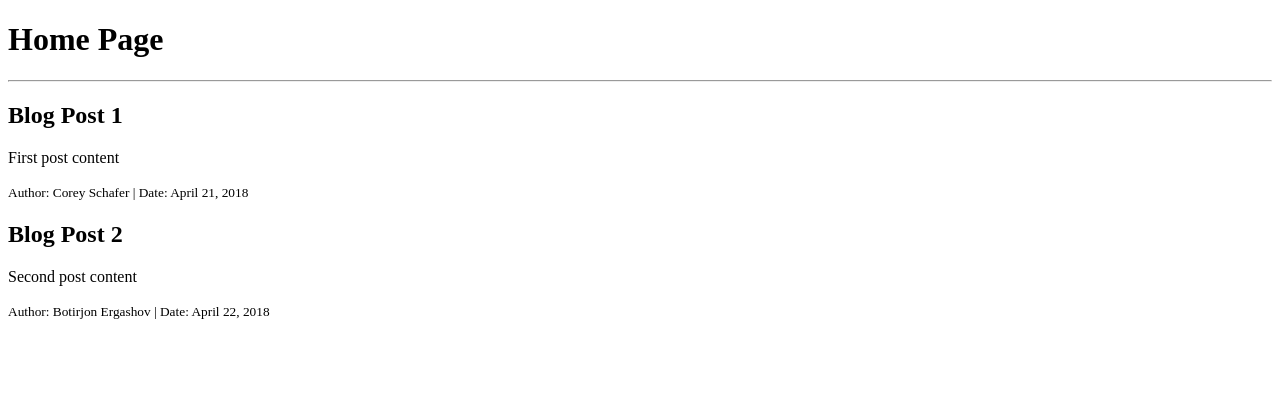
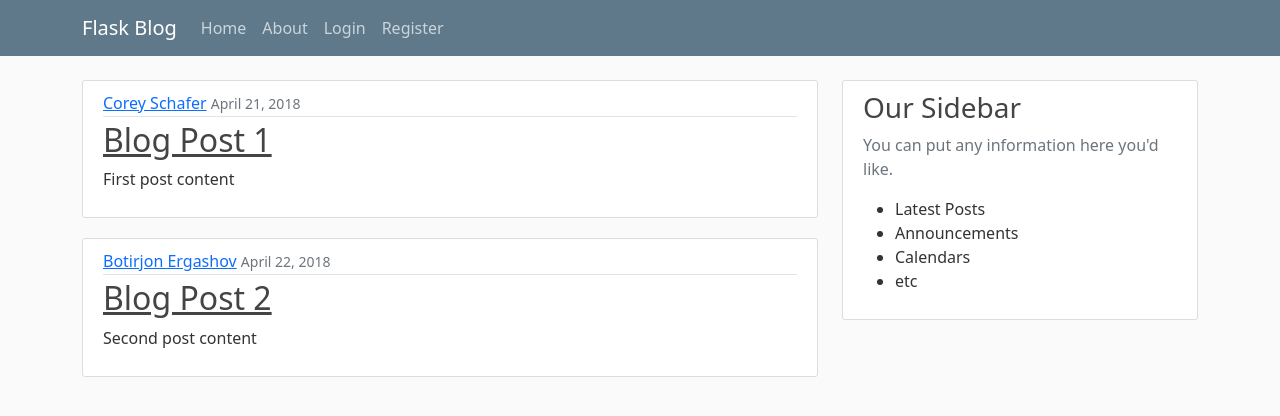
Before and after one commit to TalantDeveloper/flask_blog, a Flask app: page / in a window 1280 px wide. Shown: the top 416 px of the page. Run offline with Flask 3, Linux system fonts and the light colour scheme.

Commit message:
14.08.2023
19:11

```diff
--- a/app.py
+++ b/app.py
@@ -1,6 +1,9 @@
-from flask import Flask, render_template
+from flask import Flask, render_template, url_for, flash, redirect
+from forms import RegistrationForm, LoginForm
 
 app = Flask(__name__)
+
+app.config['SECRET_KEY'] = '762ea6792c314d4af7544fc40f32bf79'
 
 posts = [
     {
@@ -29,5 +32,19 @@ def about():
     return render_template('about.html', title="About")
 
 
+@app.route("/register", methods=['GET', 'POST'])
+def register():
+    form = RegistrationForm()
+    if form.validate_on_submit():
+        flash(f'Account Created for {form.username.data}!', 'success')
+        return redirect(url_for('home'))
+    return render_template('register.html', title="Register", form=form)
+
+
+@app.route("/login")
+def login():
+    form = LoginForm()
+    return render_template('login.html', title="Login", form=form)
+
 if __name__ == '__main__':
     app.run(debug=True)
--- /dev/null
+++ b/static/main.css
@@ -0,0 +1,75 @@
+body{
+    background: #fafafa;
+    color: #333;
+    margin-top: 5rem;
+}
+
+h1, h2, h3, h4, h5, h6 {
+    color: #444;
+}
+
+.bg-steel {
+    background-color: #5f788a;
+
+}
+
+.site-header .navbar-nav .nav-link {
+    color: #cbd5db;
+}
+
+.site-header .navbar-nav .nav-link:hover{
+    color: #fff;
+}
+
+.site-header .navbar-nav .nav-link:active {
+    font-weight: 500;
+}
+
+.content-section {
+    background: #fff;
+    padding: 10px 20px;
+    border: 1px solid #ddd;
+    border-radius: 3px;
+    margin-bottom: 20px;
+}
+.article-title {
+    color: #444;
+}
+a.article-title:hover {
+    color: #428bca;
+    text-decoration: none;
+
+}
+.article-content {
+    white-space: pre-line;
+}
+.article-img {
+    height: 65px;
+    width: 65px;
+    margin-right: 16px;
+}
+.article-metadata {
+    padding-bottom: 1px;
+    margin-bottom: 4px;
+    border-bottom: 1px solid #e3e3e3;
+}
+.article-metadata a:hover{
+    color: #333;
+    text-decoration: none;
+}
+.article-svg {
+    width: 25px;
+    height: 25px;
+    vertical-align: middle;
+}
+.account-img {
+    height: 125px;
+    width: 125px;
+    margin-right: 20px;
+    margin-bottom: 16px;
+
+}
+
+.account-heading {
+    font-size: 2.5rem;
+}
--- a/templates/about.html
+++ b/templates/about.html
@@ -2,9 +2,9 @@
 
 {% block title %}
     {% if title %}
-        <title>Flask blog - {{ title }}</title>
+        Flask blog - {{ title }}
     {% else %}
-        <title>Flask blog</title>
+       Flask blog
     {% endif %}
 {% endblock %}
 
--- a/templates/base.html
+++ b/templates/base.html
@@ -5,14 +5,92 @@
     <meta name="viewport"
           content="width=device-width, user-scalable=no, initial-scale=1.0, maximum-scale=1.0, minimum-scale=1.0">
     <meta http-equiv="X-UA-Compatible" content="ie=edge">
-    {% block title %}
+    <link href="https://cdn.jsdelivr.net/npm/bootstrap@5.0.2/dist/css/bootstrap.min.css" rel="stylesheet"
+          integrity="sha384-EVSTQN3/azprG1Anm3QDgpJLIm9Nao0Yz1ztcQTwFspd3yD65VohhpuuCOmLASjC" crossorigin="anonymous">
 
-    {% endblock %}
+    <link rel="stylesheet" type="text/css" href="{{ url_for('static', filename='main.css') }}">
+    <title>
+
+        {% block title %}
+
+        {% endblock %}
+    </title>
 </head>
 <body>
-{% block content %}
 
-{% endblock %}
+<!-- Navigation bar -->
+<header class="site-header">
+    <nav class="navbar navbar-expand-md navbar-dark bg-steel fixed-top">
+        <div class="container">
+            <a href="/" class="navbar-brand mr-4">Flask Blog</a>
+            <button class="navbar-toggler" type="button" data-toggle="collapse">
+                <span class="navbar-toggle-icon"></span>
+            </button>
+            <div class="collapse navbar-collapse" id="navbarToggle">
+                <div class="navbar-nav mr-auto">
+                    <a href="/" class="nav-item nav-link">Home</a>
+                    <a href="/about" class="nav-item nav-link">About</a>
+                </div>
+                <!-- Navbar Right Site -->
+                <div class="navbar-nav">
+                    <a href="/login" class="nav-item nav-link">Login</a>
+                    <a href="/register" class="nav-item nav-link">Register</a>
+                </div>
+            </div>
+        </div>
+    </nav>
+</header>
+
+<main class="container" role="main">
+    <div class="row">
+        <div class="col-md-8">
+            {% with messages = get_flashed_messages(with_categories=true) %}
+                {% if messages %}
+                    {% for category, message in messages %}
+                    	<div class="alert alert-{{ category }}">
+                            {{ message }}
+                        </div>
+                    {% endfor %}
+
+                {% endif %}
+            {% endwith %}
+            {% block content %}
+
+            {% endblock %}
+        </div>
+        <div class="col-md-4">
+            <div class="content-section">
+                <h3>Our Sidebar</h3>
+                <p class="text-muted">You can put any information here you'd like.
+                <ul>
+                    <li>Latest Posts</li>
+                    <li>Announcements</li>
+                    <li>Calendars</li>
+                    <li>etc</li>
+                </ul>
+                </p>
+            </div>
+        </div>
+    </div>
+
+</main>
+<div class="container">
+
+</div>
+
+
+<script src="https://cdn.jsdelivr.net/npm/bootstrap@5.0.2/dist/js/bootstrap.bundle.min.js"
+        integrity="sha384-MrcW6ZMFYlzcLA8Nl+NtUVF0sA7MsXsP1UyJoMp4YLEuNSfAP+JcXn/tWtIaxVXM"
+        crossorigin="anonymous"></script>
+
+<!-- Option 2: Separate Popper and Bootstrap JS -->
+
+<script src="https://cdn.jsdelivr.net/npm/@popperjs/core@2.9.2/dist/umd/popper.min.js"
+        integrity="sha384-IQsoLXl5PILFhosVNubq5LC7Qb9DXgDA9i+tQ8Zj3iwWAwPtgFTxbJ8NT4GN1R8p"
+        crossorigin="anonymous"></script>
+<script src="https://cdn.jsdelivr.net/npm/bootstrap@5.0.2/dist/js/bootstrap.min.js"
+        integrity="sha384-cVKIPhGWiC2Al4u+LWgxfKTRIcfu0JTxR+EQDz/bgldoEyl4H0zUF0QKbrJ0EcQF"
+        crossorigin="anonymous"></script>
 
 </body>
 </html>
--- a/templates/home.html
+++ b/templates/home.html
@@ -2,20 +2,24 @@
 
 {% block title %}
     {% if title %}
-        <title>Flask blog - {{ title }}</title>
+        Flask blog - {{ title }}
     {% else %}
-        <title>Flask blog</title>
+        Flask blog
     {% endif %}
 {% endblock %}
 
 {% block content %}
-    <h1>
-        Home Page
-    </h1>
-    <hr>
+
     {% for post in posts %}
-        <h2>{{ post.title }}</h2>
-        <p>{{ post.content }}</p>
-        <small>Author: {{ post.author }} | Date: {{ post.date_posted }}</small>
+        <article class="media content-section">
+            <div class="media-body">
+                <div class="article-metadata">
+                    <a href="#" class="mr-2">{{ post.author }}</a>
+                    <small class="text-muted">{{ post.date_posted }}</small>
+                </div>
+                <h2><a href="#" class="article-title">{{ post.title }}</a></h2>
+                <p class="article-content">{{ post.content }}</p>
+            </div>
+        </article>
     {% endfor %}
 {% endblock %}
```
Also changed, not shown: forms.py (added, +19 -0 lines), templates/login.html (added, +8 -0 lines), templates/register.html (added, +38 -0 lines).
